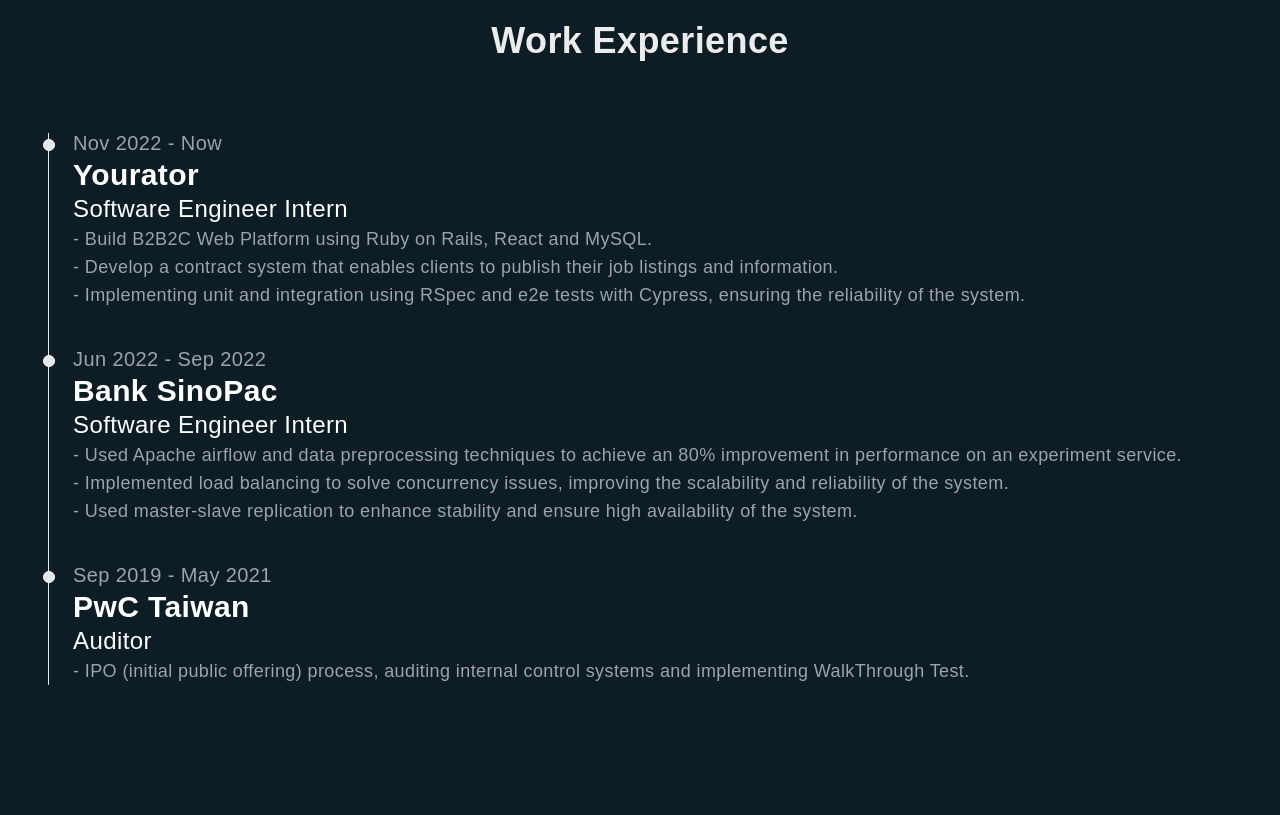
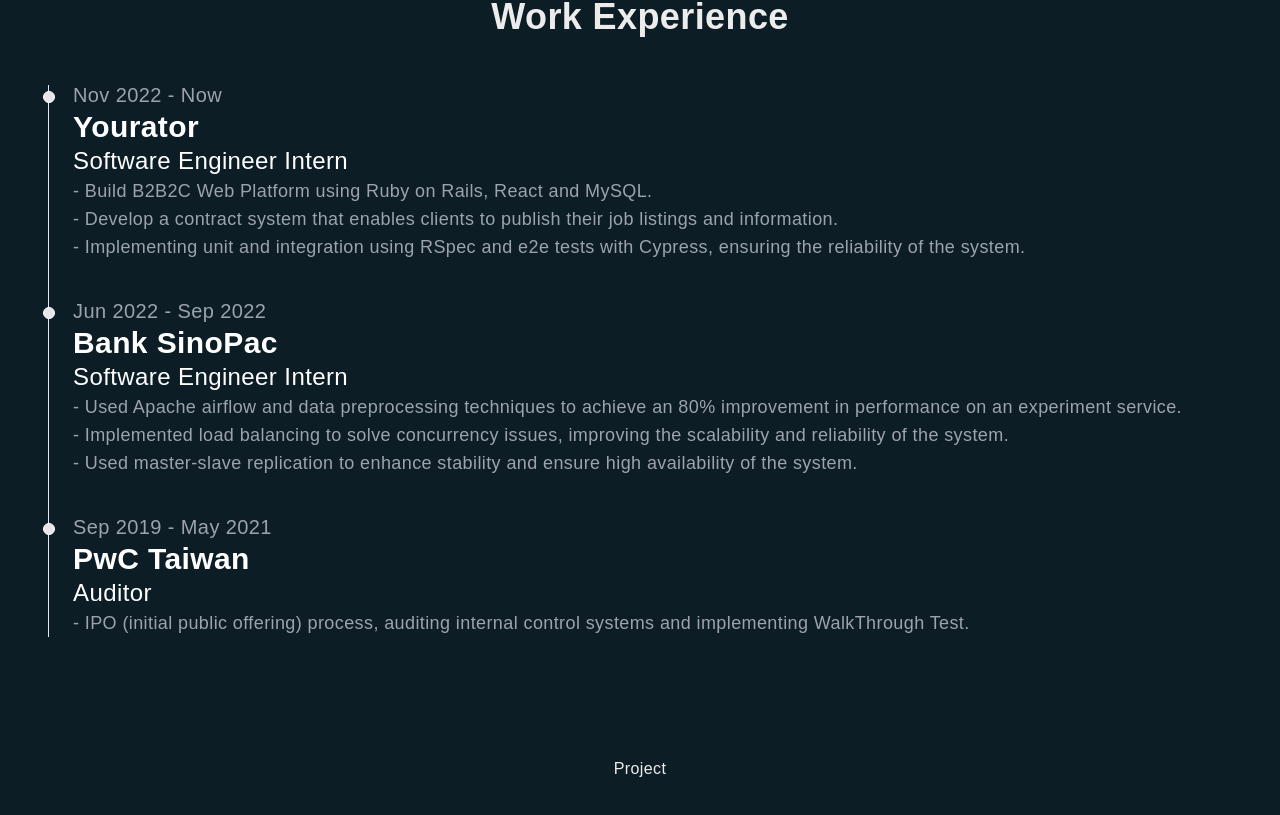
Before and after one commit to ChickenBenny/Personal-website, a Next.js app: page / in a window 1280 px wide. Shown: the part 1667-2482 px from the top of the page. Before the commit the page ends 2440 px from the top, so only its background shows below. Built offline with nearby package versions, Linux system fonts and the light colour scheme.

Commit message:
fix: layout

```diff
--- a/components/About/index.jsx
+++ b/components/About/index.jsx
@@ -3,7 +3,7 @@
 
 const About = () => {
   return (
-    <div className='w-full h-screen flex text-center'>
+    <div className='w-full min-h-screen flex text-center'>
       <div className='max-w-screen-xl	w-full mx-auto p-2 flex flex-col justify-center items-center'>
         <div>
           <p className='py-2 text-2xl text-slate-200'>
--- a/components/Experience/index.jsx
+++ b/components/Experience/index.jsx
@@ -2,9 +2,9 @@
 
 const Experience = () => {
   return (
-    <div className="w-full h-screen flex">
+    <div className="w-full min-h-screen flex">
       <div className='max-w-screen-xl	w-full h-full my-10 mx-auto p-2 justify-center items-center'>
-        <h2 className='text-center py-10 text-slate-400-'>
+        <h2 className='text-center py-4 text-slate-400-'>
           Work Experience
         </h2>
         <div className='py-8 mx-10'>
--- /dev/null
+++ b/components/Project/index.jsx
@@ -0,0 +1,13 @@
+import React from "react";
+
+const Project = () => {
+  return (
+    <div className='w-full h-screen text-center'>
+      <div className='max-w-screen-xl'>
+        Project
+      </div>
+    </div>
+  )
+}
+
+export default Project
--- a/pages/index.js
+++ b/pages/index.js
@@ -3,6 +3,7 @@
 import Hero from '@/components/Hero'
 import About from '@/components/About'
 import Experience from '@/components/Experience'
+import Project from '@/components/Project'
 
 export default function Home() {
   return (
@@ -16,6 +17,7 @@
       <Hero />
       <About />
       <Experience />
+      <Project />
     </>
   )
 }
```
